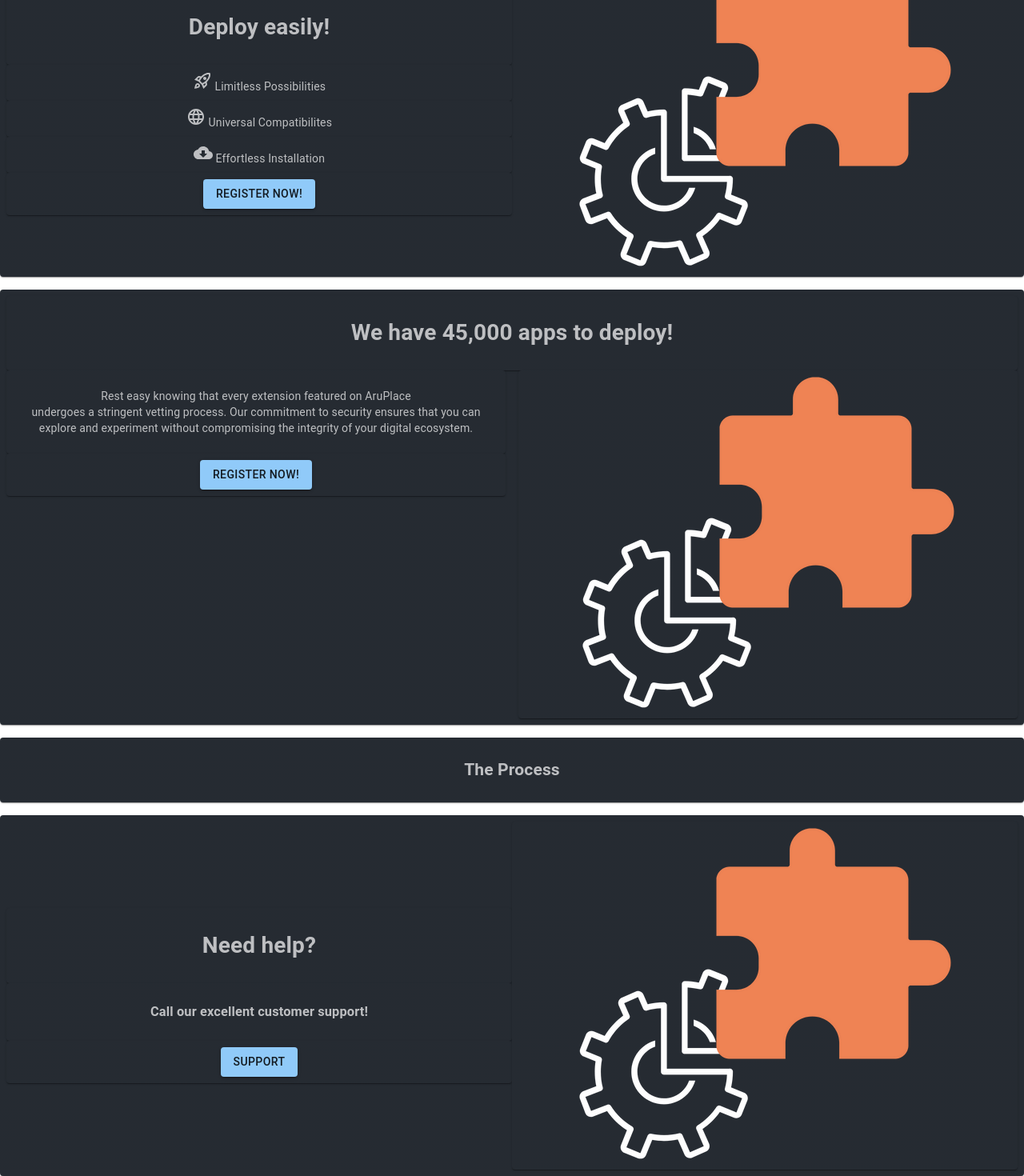
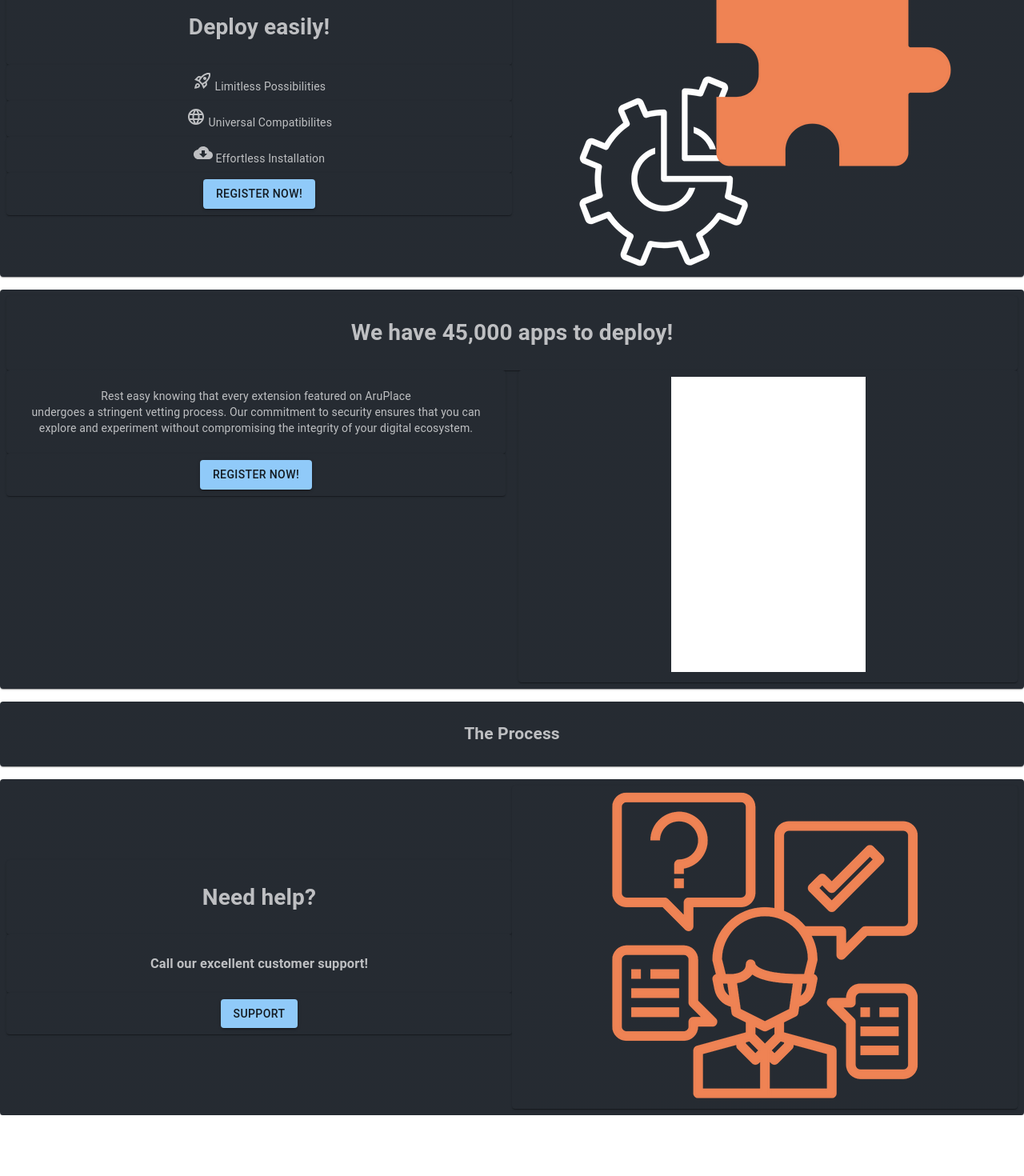
Before and after one commit to v1szk1s/aruba-frontend, a React (Create React App) app in the folder aruba-client/: page / in a window 1280 px wide. Shown: the part 158-1628 px from the top of the page at 80% size. After the commit the page ends 1552 px from the top, so only its background shows below. Built offline with nearby package versions, Linux system fonts and the light colour scheme.

Commit message:
change: icons

```diff
--- a/aruba-client/src/pages/home/home.js
+++ b/aruba-client/src/pages/home/home.js
@@ -5,6 +5,9 @@ import { styled } from "@mui/material/styles";
 import Box from "@mui/material/Box";
 import Grid from "@mui/material/Grid";
 import hiro from "../../img/hiro_icon.png";
+import hero2 from "../../img/hero2.png";
+import support from "../../img/support.png";
+
 import RocketLaunchOutlinedIcon from "@mui/icons-material/RocketLaunchOutlined";
 import LanguageIcon from "@mui/icons-material/Language";
 import CloudDownloadIcon from "@mui/icons-material/CloudDownload";
@@ -84,7 +87,7 @@ function Home() {
                 </Grid>
                 <Grid item xs={6}>
                   <Item>
-                    <img src={hiro} />
+                    <img src={hero2} />
                   </Item>
                 </Grid>
               </Grid>
@@ -114,7 +117,7 @@ function Home() {
             </Grid>
             <Grid item xs={6}>
               <Item>
-                <img src={hiro} alt="Description of the image" />
+                <img src={support} alt="Description of the image" />
               </Item>
             </Grid>
           </Grid>
```
